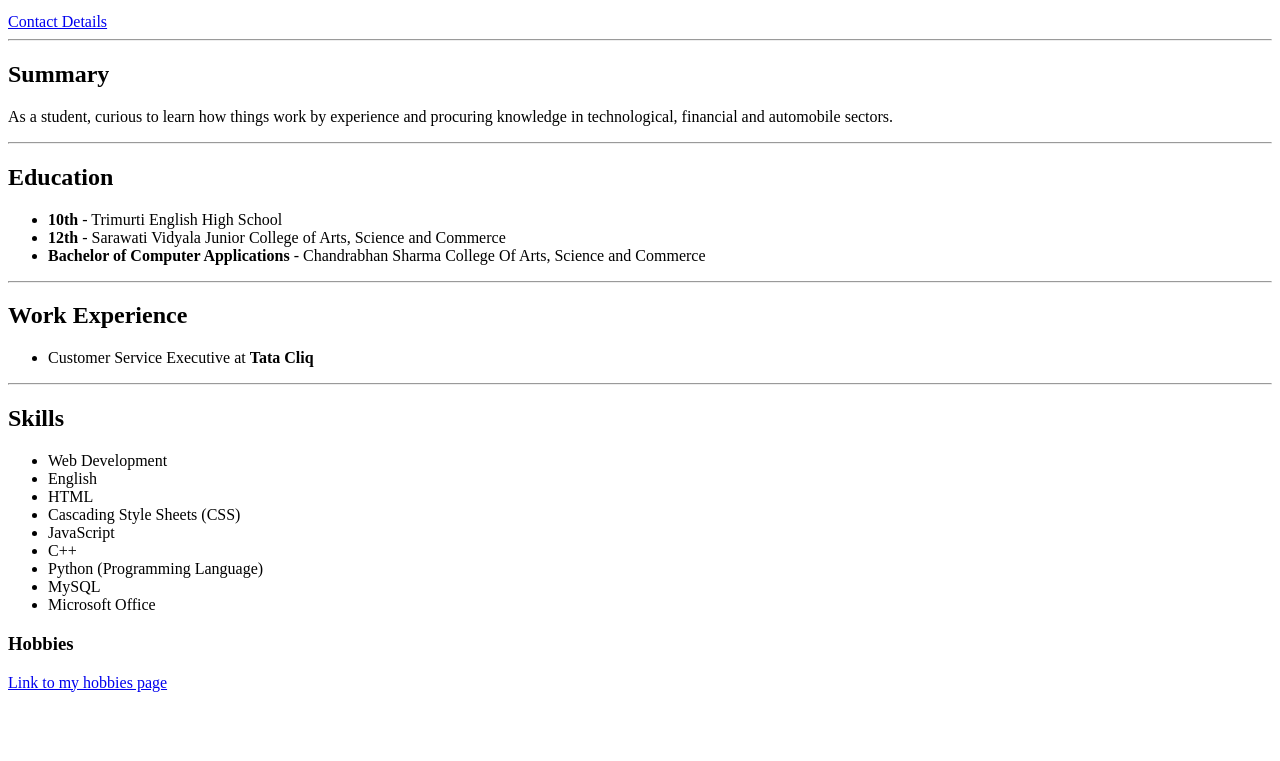
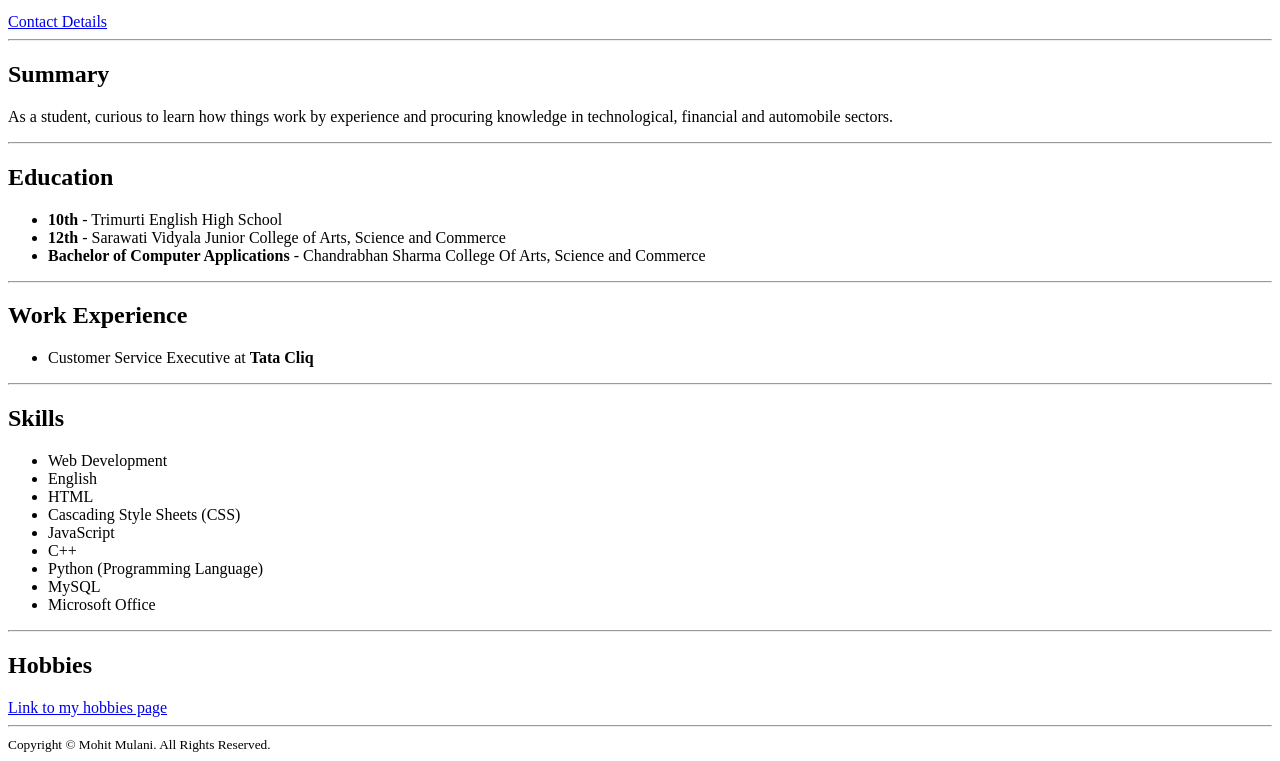
Before and after one commit to mohitmulani/html-resume, a plain HTML site: page index.html in a window 1280 px wide. Shown: the part 249-1010 px from the top of the page. Before the commit the page ends 949 px from the top, so only its background shows below. Drawn offline with Linux system fonts and the light colour scheme.

Commit message:
Updated index.html
Added a footer element with my name and any copyright information/other disclaimers.

```diff
--- a/index.html
+++ b/index.html
@@ -56,7 +56,12 @@
       <li>MySQL</li>
       <li>Microsoft Office</li>
     </ul>
-    <h3>Hobbies</h3>
+    <hr />
+    <h2>Hobbies</h2>
     <a href="./hobbies.html">Link to my hobbies page</a>
+    <hr />
+    <footer>
+      <small> Copyright © Mohit Mulani. All Rights Reserved. </small>
+    </footer>
   </body>
 </html>
```
